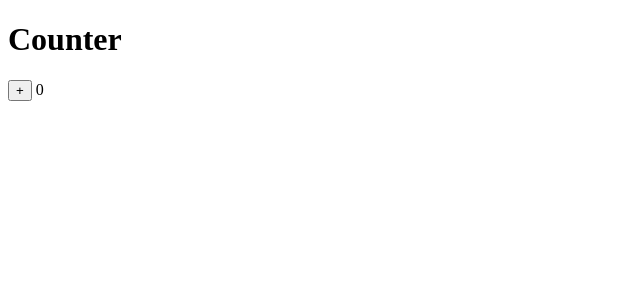
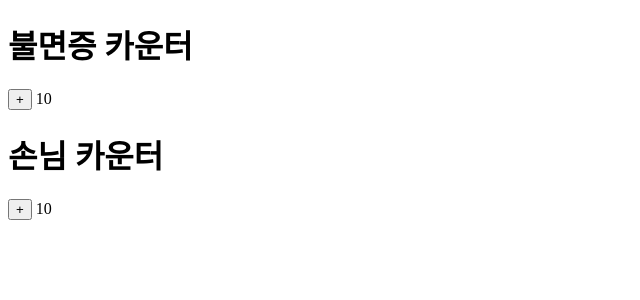
Before and after one commit to JunHyeokSeo/react_codeingeverybody, a React (Create React App) app: page / in a window 1280 px wide. Shown: the top 300 px of the page, without its empty margins (0-640 px from the left). Built offline with nearby package versions, Linux system fonts and the light colour scheme.

Commit message:
props는 입력값이다. props에 중괄호를 사용하면 js의 데이터타입으로 주입되고, "를  사용하면 문자열로 평가된다. 함수의 리턴값에서 중괄호를 쓰면 변수로 간주된다.

```diff
--- a/public/index.html
+++ b/public/index.html
@@ -24,7 +24,7 @@
       work correctly both with client-side routing and a non-root public URL.
       Learn how to configure a non-root public URL by running `npm run build`.
     -->
-    <title>React App</title>
+    <title>My React</title>
   </head>
   <body>
     <noscript>You need to enable JavaScript to run this app.</noscript>
--- a/src/App.js
+++ b/src/App.js
@@ -1,18 +1,25 @@
 import './App.css';
 
 //단일 값 반환을 위해, div로 묶음
-function Counter(){
-  return <div>
-    <h1>Counter</h1>
-    <button>+</button> 0
-  </div>
+//변수로서 사용하기 위해 {} 중괄호 사용
+//컴포넌트를 함수로 표현, 과거에는 클래스로 표현
+function Counter(props){
+	console.log(props.title);
+	return <div>
+		<h1>{props.title}</h1>
+		<button>+</button> {props.initValue}
+	</div>
 }
-
+//함수와 태그를 등가관계에 놓고 태그를 함수로 표현
+//props는 입력값이다.
+//html에서는 태그 안의 값을 속성이라고 하고,
+//이를 리액트에서는 프로퍼티스라고 하고 줄여서 props로 표현한다
 function App() {
   return (
-    <div>
-      <Counter></Counter>
-    </div>
+	<div>
+		<Counter title="불면증 카운터" initValue = {10}></Counter>
+		<Counter title="손님 카운터" initValue = {10}></Counter>
+	</div>
   );
 }
 
```
